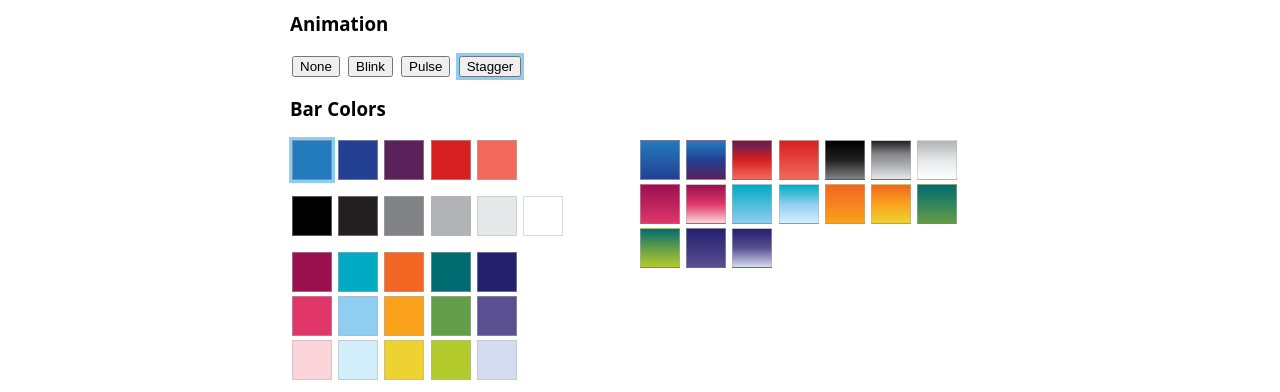
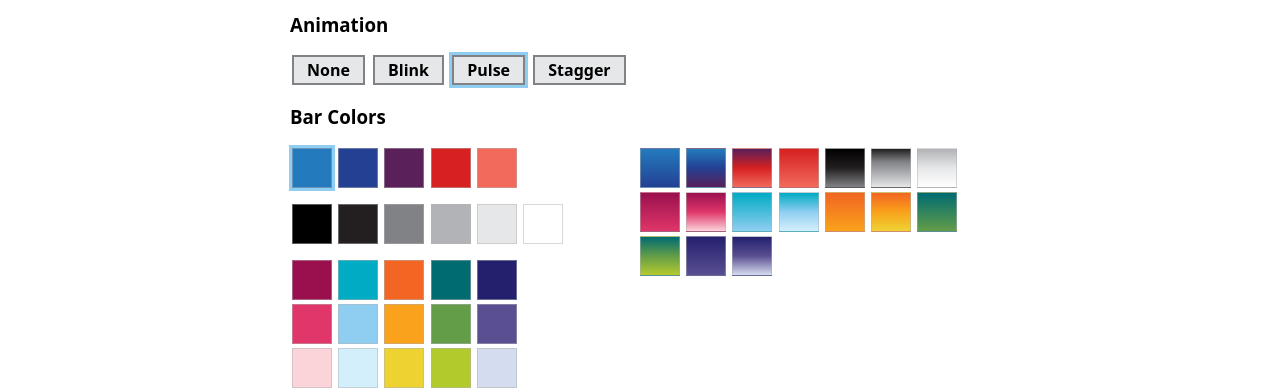
Before and after one commit to stlpublicradio/logo-animator, a website built with Parcel: page index.html in a window 1280 px wide. Shown: the part 488-880 px from the top of the page. Built offline with nearby package versions, Linux system fonts and the light colour scheme; a web font is replaced by a local one.

Commit message:
:lipstick: Polish Animation UI

```diff
--- a/index.html
+++ b/index.html
@@ -4,6 +4,7 @@
   <meta charset="UTF-8">
   <meta name="viewport" content="width=device-width, initial-scale=1.0">
   <title>Logo Animation Demo</title>
+  <link rel="stylesheet" href="https://use.typekit.net/det1xcl.css">
   <link rel="stylesheet" href="./styles.scss">
   <script src="index.js" defer></script>
 </head>
@@ -43,8 +44,8 @@
     <legend id="animation-controls">
       <button id="animation-none">None</button>
       <button id="animation-blink">Blink</button>
-      <button id="animation-pulse">Pulse</button>
-      <button id="animation-stagger" class="active">Stagger</button>
+      <button id="animation-pulse" class="active">Pulse</button>
+      <button id="animation-stagger">Stagger</button>
     </legend>
 
     <h3>Bar Colors</h3>
--- a/index.js
+++ b/index.js
@@ -3,13 +3,13 @@ import { setAnimation, setGradient } from './scripts'
 
 // Set Defaults
 const features = {
-  animation: 'stagger',
+  animation: 'pulse',
   colors: ['#237bbd'],
   form: 'black',
 }
 window.features = features
 
-setAnimation('stagger')  // default animation
+setAnimation('pulse')  // default animation
 setGradient(['#237bbd']) // default color
 
 // Add Event Listeners to Controls
--- a/styles.scss
+++ b/styles.scss
@@ -2,9 +2,13 @@
 @import './styles/interface';
 
 body {
-  font-family: system-ui, sans-serif;
+  font-family: 'acumin-pro', system-ui, sans-serif;
   margin: 0;
   height: 100vh;
+}
+
+button {
+  font-family: inherit;
 }
 
 .hidden {
--- /dev/null
+++ b/styles/interface/_animation-controls.scss
@@ -0,0 +1,7 @@
+#animation-controls button {
+  background: #e6e7e8;
+  border: 2px solid #808285;
+  font-weight: bold;
+  font-size: 1rem;
+  padding: 2px 13px;
+}
--- a/styles/interface/index.scss
+++ b/styles/interface/index.scss
@@ -2,6 +2,7 @@
   @media (max-width: 560px) { @content; }
 }
 
+@import 'animation-controls';
 @import 'color-controls';
 @import 'logo-form-controls';
 @import 'preview';
```
